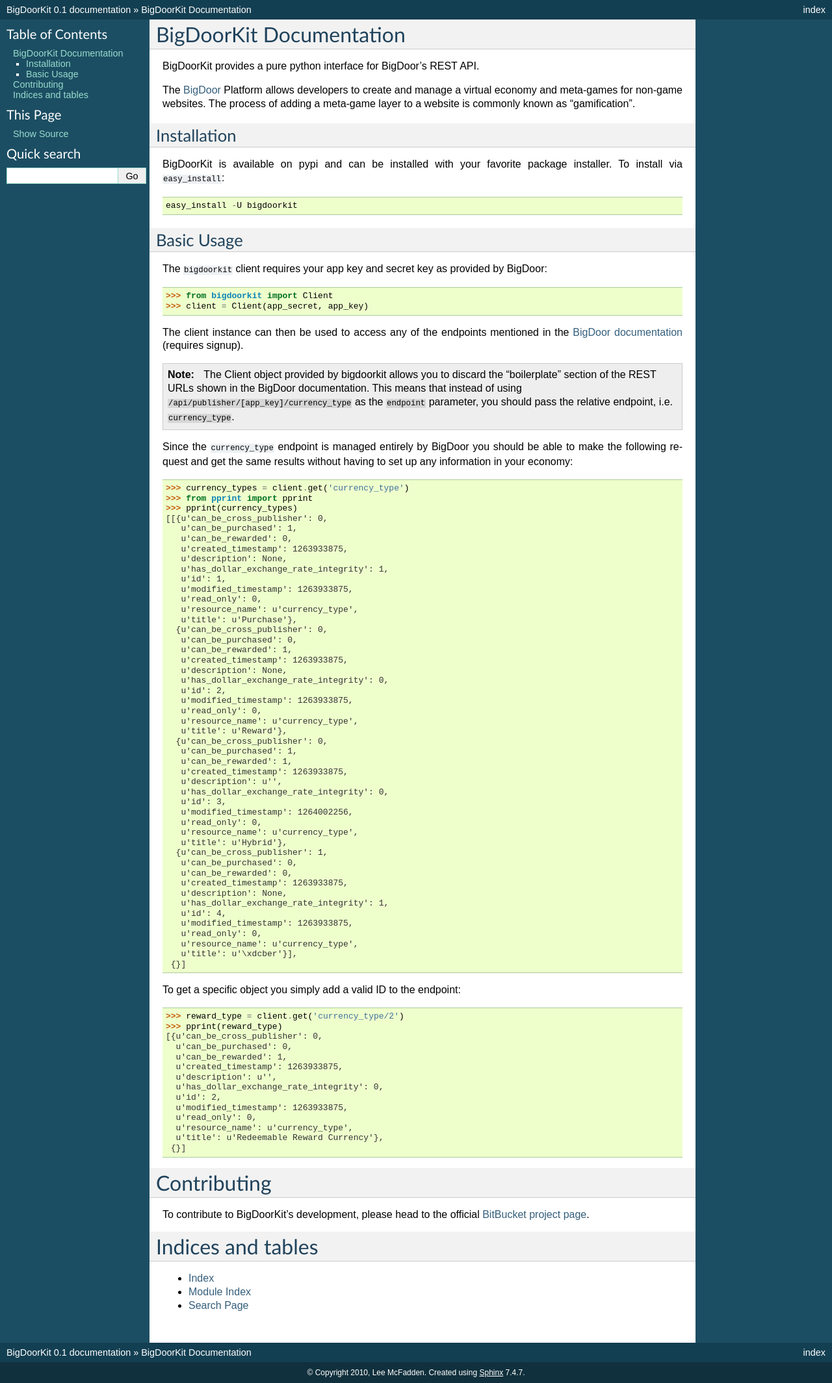
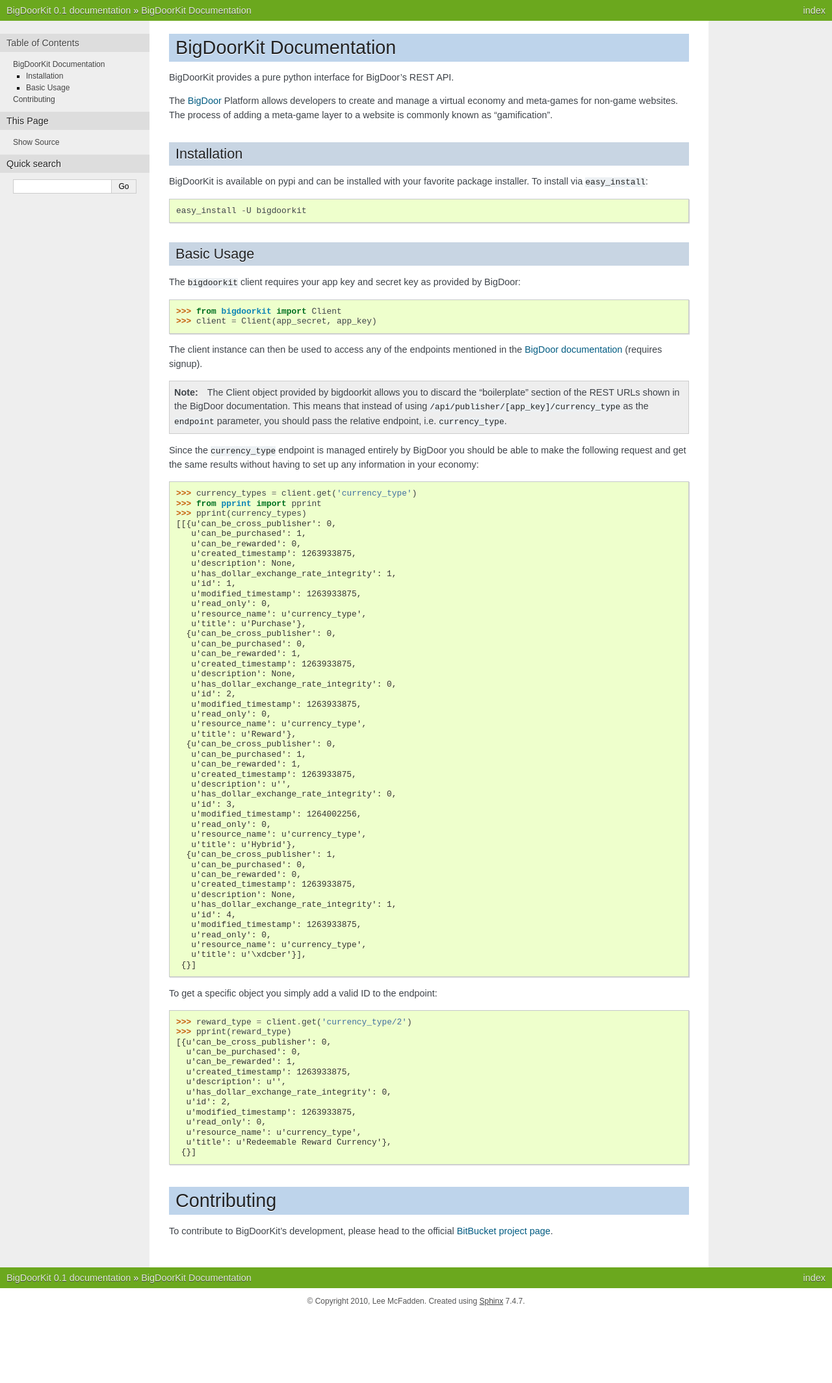
Before and after one commit to splee/bigdoorkit, a Sphinx documentation site: the page built from docs/index.rst, in a window 1280 px wide. Shown: the whole page at 65% size. Built offline with Sphinx 7.4.7, drawn with Linux system fonts in a browser that asks for light colours; after the commit the page ends 2023 px from its top, so only the background shows below that.

Commit message:
Some more small tweaks to the docs

```diff
--- a/docs/conf.py
+++ b/docs/conf.py
@@ -91,7 +91,7 @@
 
 # The theme to use for HTML and HTML Help pages.  See the documentation for
 # a list of builtin themes.
-html_theme = 'default'
+html_theme = 'nature'
 
 # Theme options are theme-specific and customize the look and feel of a theme
 # further.  For a list of options available for each theme, see the
--- a/docs/index.rst
+++ b/docs/index.rst
@@ -108,10 +108,3 @@
 To contribute to BigDoorKit's development, please head to the official `BitBucket project page`_.
 
 .. _BitBucket project page: http://bitbucket.org/splee/bigdoorkit
-
-Indices and tables
-==================
-
-* :ref:`genindex`
-* :ref:`modindex`
-* :ref:`search`
```
